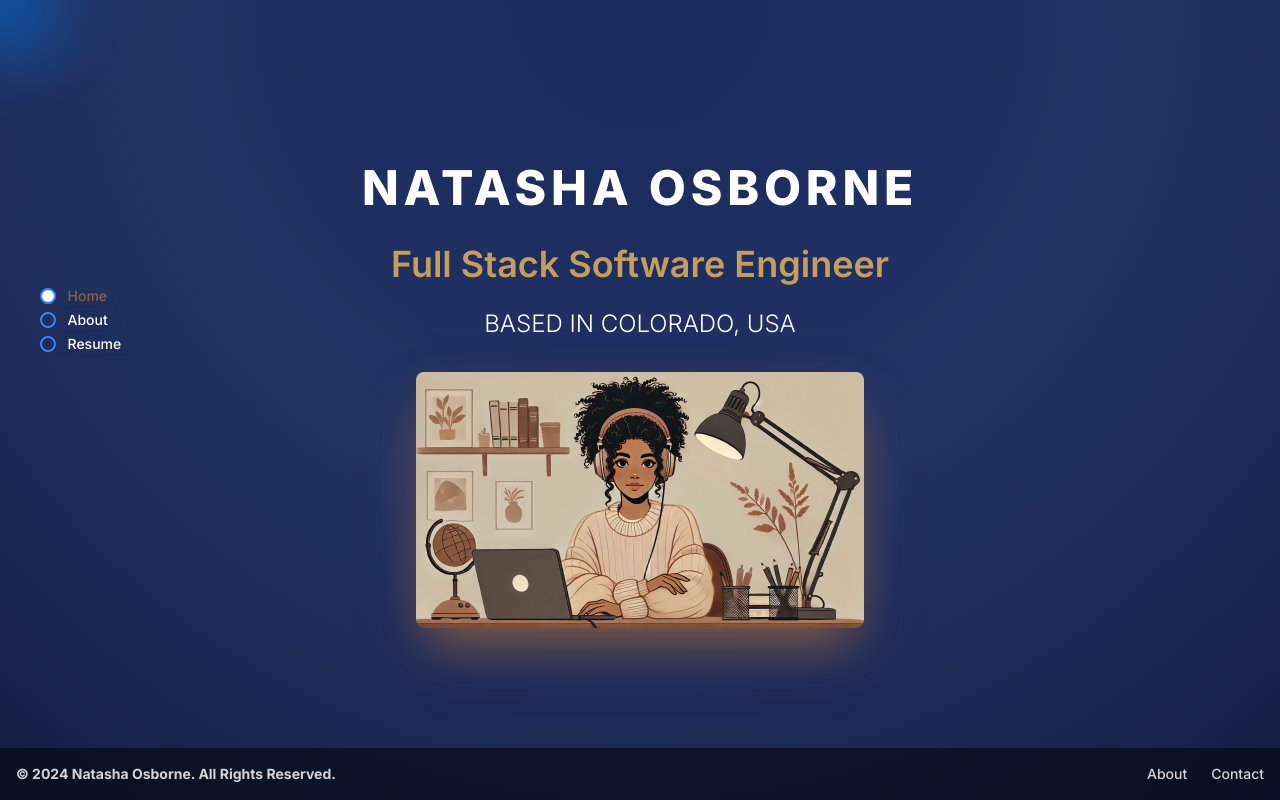
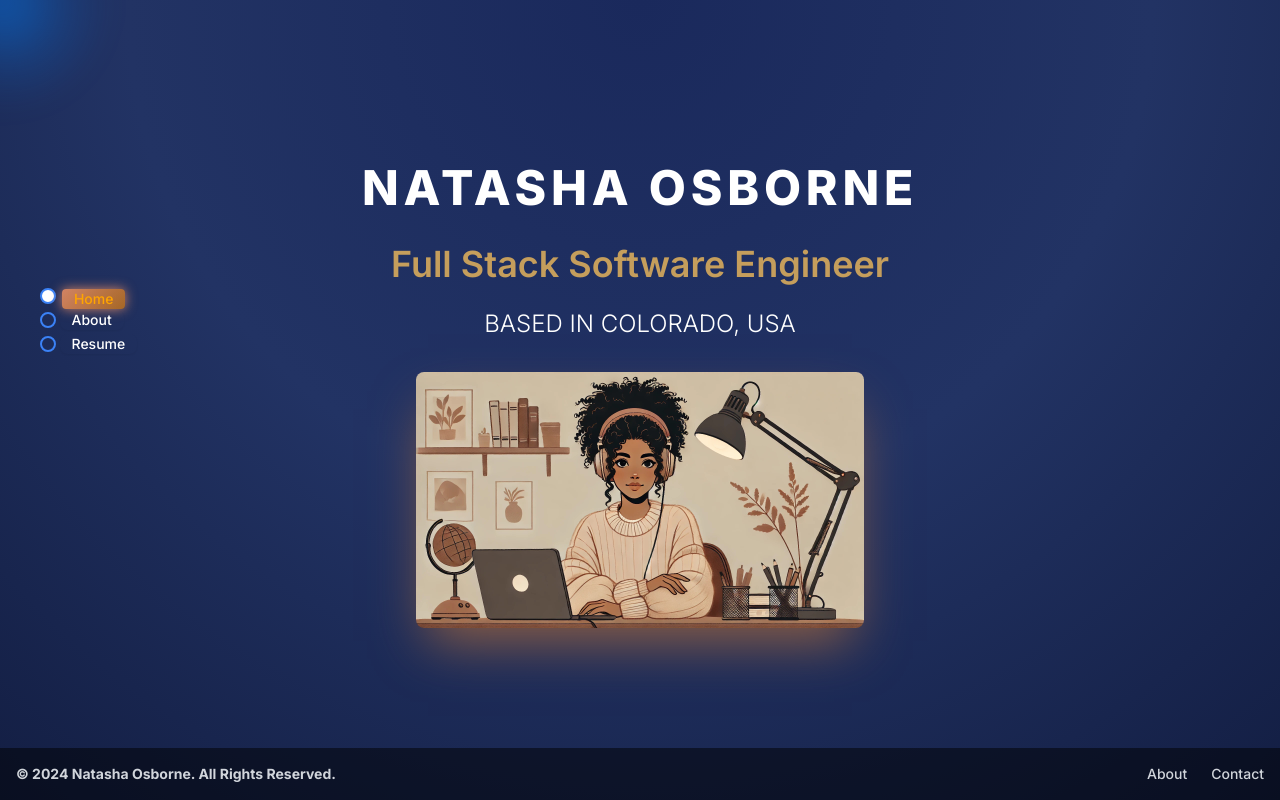
Before and after one commit to Natasha08/natasha-osborne-site, a Next.js app: page / in a window 1280 px wide. Shown: the top 800 px of the page. Built offline with nearby package versions, Linux system fonts and the light colour scheme.

Commit message:
fix issue where top resume timeline not clickable (menu was full width) more style updates

```diff
--- a/app/components/app-nav.js
+++ b/app/components/app-nav.js
@@ -38,7 +38,7 @@ export default function AppNav({activeSection, sectionRefs, pages = PAGES}) {
               <span
                 id={`tooltip-default-${index}`}
                 role="tooltip"
-                className={`absolute inline-block px-3 text-sm font-medium transition-opacity duration-300 rounded-lg shadow-sm tooltip z-20 hover:visible group-hover:opacity-100 ${activeSection == page.id ? 'text-interactive' : 'text-white'} group-hover:text-muted-gold`}
+                className={`absolute inline-block px-3 text-sm font-medium transition-opacity duration-300 rounded-lg shadow-sm tooltip z-20 hover:visible group-hover:opacity-100 ml-1 ${activeSection == page.id ? 'selected-menu-item font-black' : 'text-white'} group-hover:text-muted-gold`}
               >
                 {page.label}
               </span>
@@ -50,7 +50,7 @@ export default function AppNav({activeSection, sectionRefs, pages = PAGES}) {
   );
 
   const navBackgroundClasses = () => {
-    return 'text-text fixed top-0 left-0 w-full z-10';
+    return 'text-text fixed top-0 left-0 z-10';
   };
 
   const NavigationList = ({containerClasses, navClasses}) => (
--- a/app/components/resume-timeline.js
+++ b/app/components/resume-timeline.js
@@ -39,8 +39,8 @@ const ResumeTimeline = () => {
   return (
     <div ref={timelineRef} className="timeline main-container">
       <div className="content group">
-        <div className="timeline-item mb-8 group/a">
-          <ArrowTopRightOnSquareIcon className="h-5 w-5 ml-2 absolute top-4 right-4 opacity-0 text-gray-500 group-hover/a:opacity-100" />
+      <div className="timeline-item mb-8 hover:translucent-background group/f">
+          <ArrowTopRightOnSquareIcon className="h-5 w-5 ml-2 absolute top-4 right-4 opacity-0 text-gray-500 group-hover/f:opacity-100" />
           <Link
             href="/resume"
             target="_blank"
--- a/app/components/skill-bubble.js
+++ b/app/components/skill-bubble.js
@@ -1,7 +1,7 @@
 const SkillBubble = ({
   text,
-  textColor = 'text-text',
-  textBackground = 'bg-neon-blue',
+  textColor = 'text-sky-400',
+  textBackground = 'bg-sky-400/10',
 }) => (
   <li className="mr-1.5 mt-2">
     <div
--- a/app/globals.css
+++ b/app/globals.css
@@ -55,6 +55,18 @@ p {
 
 .character {
   box-shadow: inset 2px 2px 15px rgba(255,255,255,.5);
+}
+
+/************************************************************
+                          App Nav
+*************************************************************/
+
+.selected-menu-item {
+  background: linear-gradient(135deg, rgba(255, 153, 102, 0.8), rgba(255, 140, 0, 0.6));
+  box-shadow: 0 0 12px rgba(255, 153, 102, 0.8);
+  color: rgb(255, 165, 0);
+  border-radius: 4px;
+  margin: 0.2rem 0.4rem;
 }
 
 /************************************************************
```
